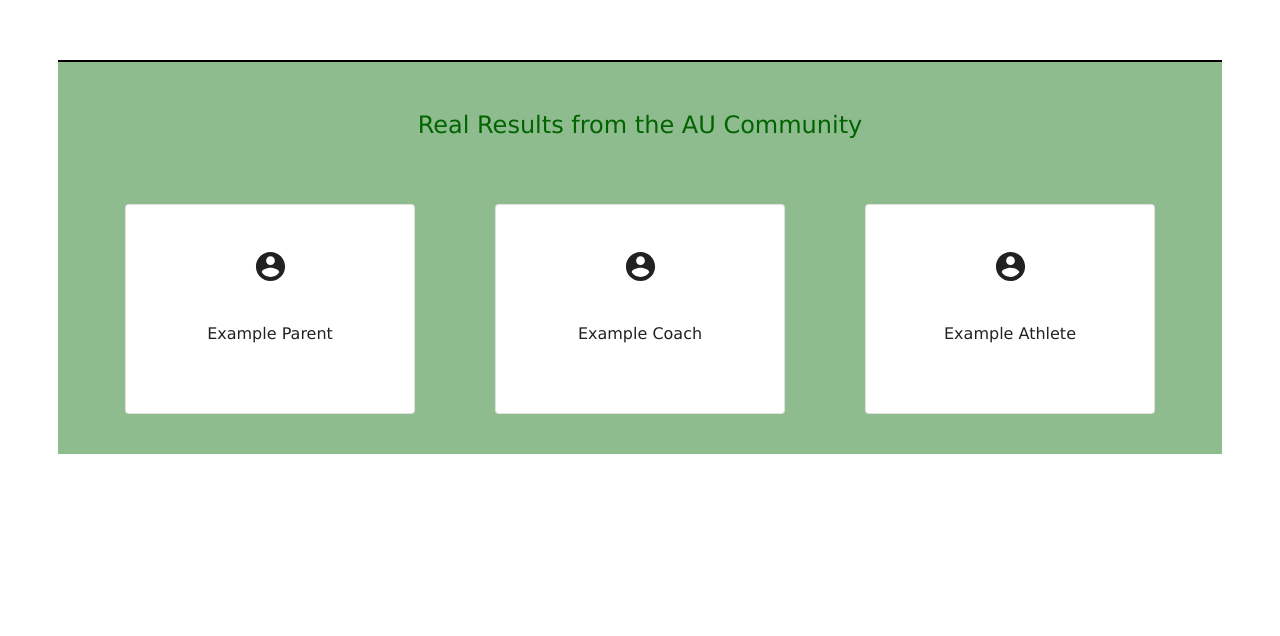
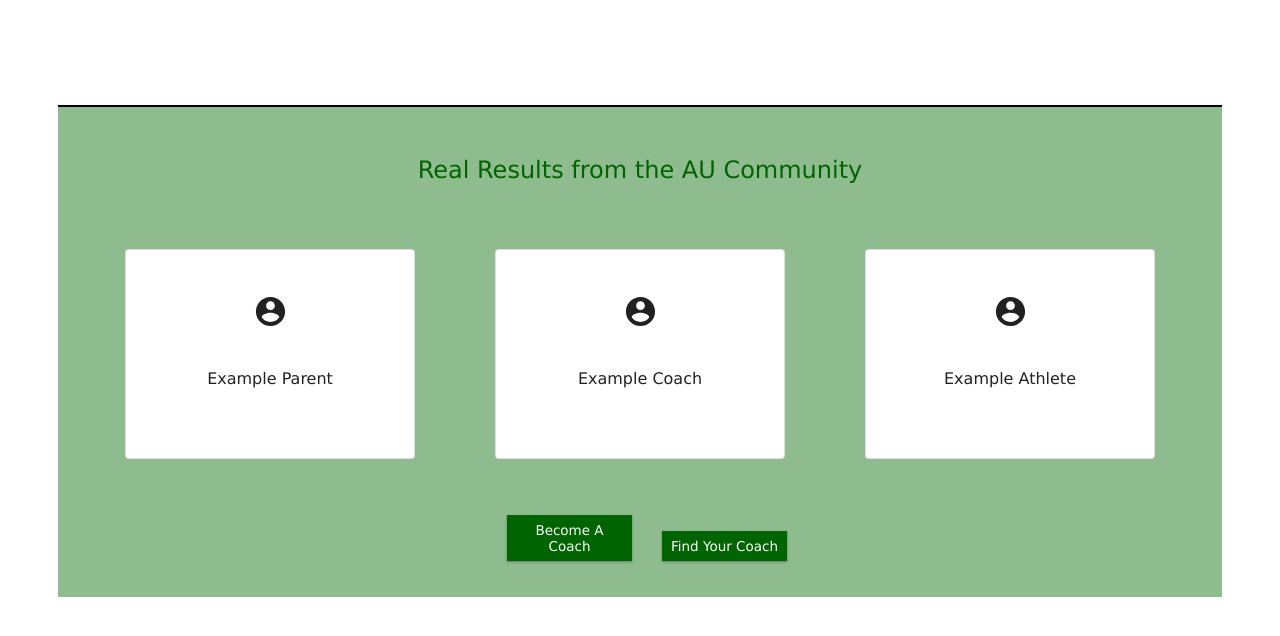
Before and after one commit to dylanhantula/core, a React (Create React App) app in the folder front-end/: page / in a window 1280 px wide. Shown: the part 2104-2740 px from the top of the page. Before the commit the page ends 2616 px from the top, so only its background shows below. Built offline with nearby package versions, Linux system fonts and the light colour scheme; no server answers.

Commit message:
added logo and real results button

```diff
--- a/front-end/package.json
+++ b/front-end/package.json
@@ -11,6 +11,7 @@
     "firebase": "^7.14.3",
     "query-string": "^6.12.1",
     "react": "^16.13.1",
+    "react-bootstrap": "^1.0.1",
     "react-dom": "^16.13.1",
     "react-player": "^2.3.1",
     "react-router-dom": "^5.1.2",
--- a/front-end/src/components/HomeNav/HomeNav.css
+++ b/front-end/src/components/HomeNav/HomeNav.css
@@ -14,12 +14,10 @@
 
 .AULogo {
     display: inline;
-    color: black;
-    font-family: 'Lucida Sans', 'Lucida Sans Regular', 'Lucida Grande', 'Lucida Sans Unicode', Geneva, Verdana, sans-serif;
     text-align: center;
     padding: 8px 20px;
-    text-decoration: none;
-    font-size: x-large;
+    width: 450px;
+
 }
 
 .homeNavHeader {
--- a/front-end/src/components/HomeNav/HomeNav.js
+++ b/front-end/src/components/HomeNav/HomeNav.js
@@ -7,6 +7,7 @@ import Join from '../Join/Join';
 import CoachList from '../CoachList/CoachList';
 import DedicatedCoaches from '../DedicatedCoaches/DedicatedCoaches';
 import AthletesAndParents from "../AthletesAndParents/AthletesAndParents";
+import logo from './Athletes-Untapped-Logo-Rectangle.png'
 import './HomeNav.css';
 
 export default (props) => {
@@ -14,7 +15,9 @@ export default (props) => {
     return (
         <Router>
             <header className="homeNavHeader">
-                <Link to="/" className="AULogo">Athletes Untapped</Link>
+                <Link to="/" >
+                    <img src={logo} className="AULogo" />
+                </Link>
                     <nav>
                         <ul className="homeNavBar">
                             <li>
--- a/front-end/src/components/HomeRealResults/HomeRealResults.css
+++ b/front-end/src/components/HomeRealResults/HomeRealResults.css
@@ -20,3 +20,26 @@
 .RRCaption {
     font-family: 'Lucida Sans', 'Lucida Sans Regular', 'Lucida Grande', 'Lucida Sans Unicode', Geneva, Verdana, sans-serif;
 }
+
+.RealResultsButtons {
+    list-style-type: none;
+    text-align: center;
+}
+
+.RealResultsButtons li {
+    display: inline-block;
+    text-align: center;
+}
+
+.RealResultsButtons li button {
+    background-color: darkgreen;
+    border: none;
+    color: white;
+    text-align: center;
+    text-decoration: none;
+    font-size: 13.5px;
+    margin: 0px 30px 0px 0px;
+    cursor: pointer;
+    width: 100%;
+    font-family: 'Lucida Sans', 'Lucida Sans Regular', 'Lucida Grande', 'Lucida Sans Unicode', Geneva, Verdana, sans-serif;
+}
--- a/front-end/src/components/HomeRealResults/HomeRealResults.js
+++ b/front-end/src/components/HomeRealResults/HomeRealResults.js
@@ -1,10 +1,11 @@
 import React from 'react';
+import { withRouter } from 'react-router-dom';
 import { makeStyles } from '@material-ui/core/styles';
 import Paper from '@material-ui/core/Paper';
 import './HomeRealResults.css';
 import AccountCircleIcon from '@material-ui/icons/AccountCircle';
 
-const HomeRealResults = () => {
+const HomeRealResults = ({history}) => {
 
     const useStyles = makeStyles((theme) => ({
         root: {
@@ -18,9 +19,16 @@ const HomeRealResults = () => {
             height: theme.spacing(20),
           },
         },
-      }));
+    }));
 
     const classes = useStyles();
+
+    const takeToBecomeCoach = (e) => {
+        e.preventDefault();
+        history.push({
+        pathname: '/join',
+        });
+    };
 
     return (
         <div style={{backgroundColor: 'darkseagreen'}}>
@@ -47,8 +55,22 @@ const HomeRealResults = () => {
                         </div>
                     </div>
             </div>
+
+            <div style={{paddingBottom: '20px'}}>
+                <nav>
+                <ul className="RealResultsButtons">
+                    <li>
+                        <button onClick={(e) => (takeToBecomeCoach(e))}> Become A Coach</button>
+                    </li>
+                    <li>
+                        <button> Find Your Coach</button>
+                    </li>
+                </ul>
+                </nav>
+            </div>
         </div>
+
     );
 }
 
-export default HomeRealResults;
+export default withRouter(HomeRealResults);
--- a/front-end/src/components/Join/Join.js
+++ b/front-end/src/components/Join/Join.js
@@ -7,7 +7,7 @@ const Join = ({history}) => {
 
   const [isLoaded, setIsLoaded] = useState(true);
   const [error, setErrors] = useState("");
-  const [athleteView, setAthleteView] = useState(true);
+  const [athleteView, setAthleteView] = useState(false);
 
   // General function for submitting both new coaches and new athletes to backend
   const submit = (vals) => {
--- a/front-end/src/components/Landing/Landing.js
+++ b/front-end/src/components/Landing/Landing.js
@@ -92,7 +92,7 @@ const Landing = ({history}) => {
               variant="outlined"
             />
             <div className="findCoachButton">
-            <button  type="submit">Find Your Coach</button>
+            <button type="submit">Find Your Coach</button>
             </div>
         </form>
       </li>
```
Also changed, not shown: front-end/src/components/HomeNav/Athletes-Untapped-Logo-Rectangle.png (added), 1 other file (tests, documents, lock files or other folders).
